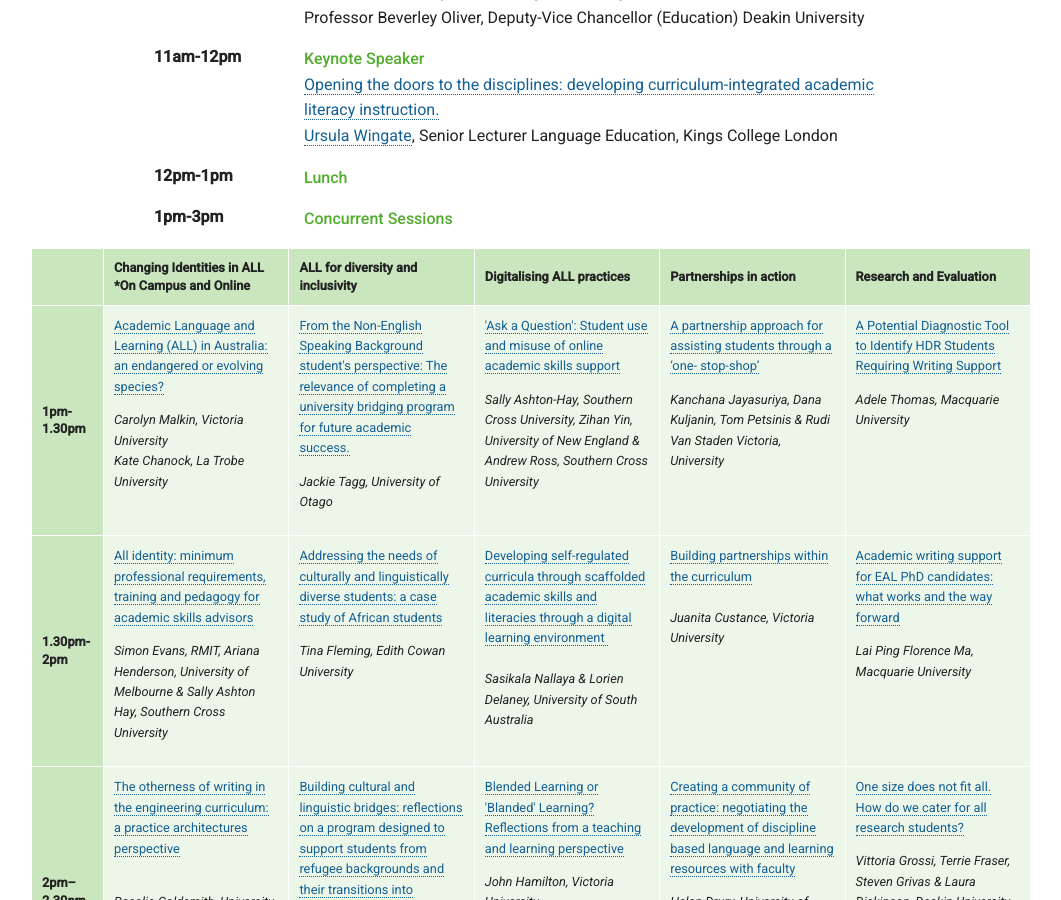
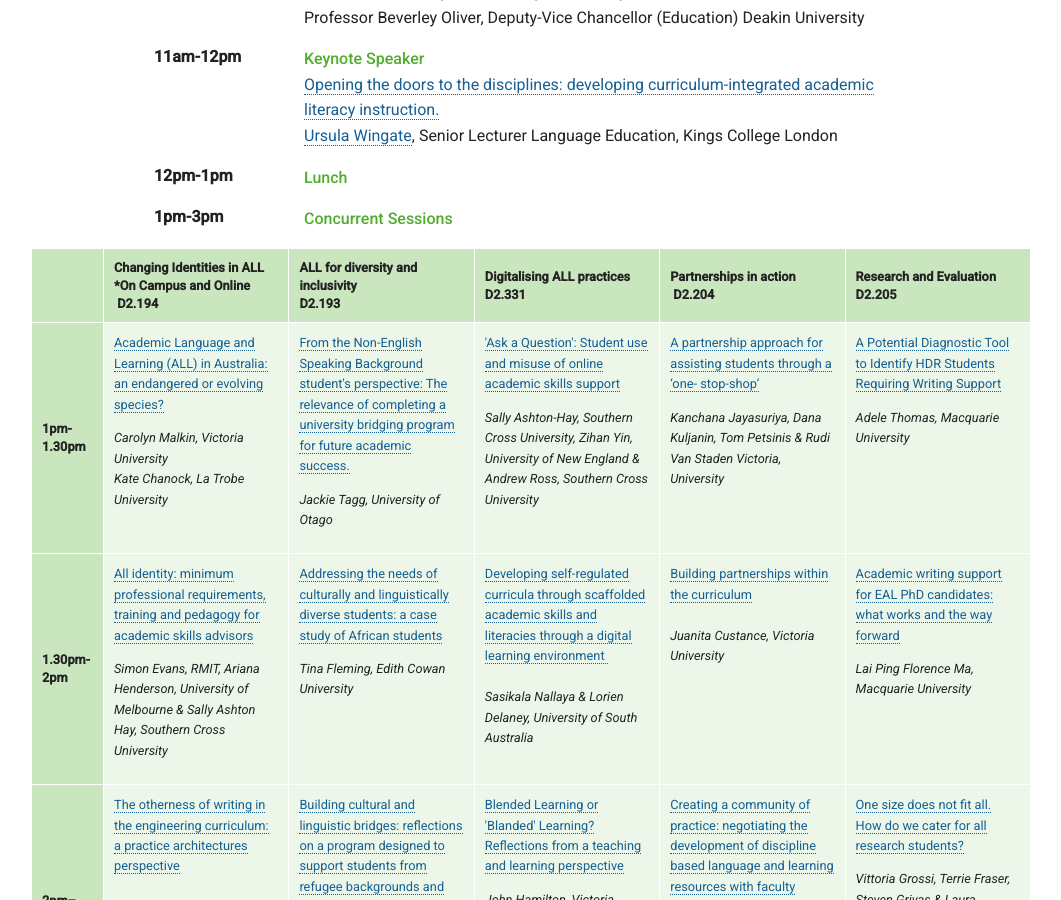
Before and after one commit to aallconference2017/aallconference2017.github.io, a Jekyll site: the page built from program/index.html, in a window 1280 px wide and 900 px high, scrolled down 836 px. Shown: the whole window, without its empty margins (113-1174 px from the left). Built offline with Jekyll 4.4.1, drawn with Linux system fonts in a browser that asks for light colours.

Commit message:
Updated 'program/index.html' via CloudCannon

```diff
--- a/program/index.html
+++ b/program/index.html
@@ -20,11 +20,11 @@ show_jump_links: true
                         <thead>
                             <tr>
                                 <th class="editable"></th>
-                                <th class="editable">Changing Identities in ALL &nbsp; *On Campus and Online</th>
-                                <th class="editable">ALL for diversity and inclusivity</th>
-                                <th class="editable">Digitalising ALL practices</th>
-                                <th class="editable">Partnerships in action</th>
-                                <th class="editable">Research and Evaluation</th>
+                                <th class="editable">Changing Identities in ALL &nbsp; *On Campus and Online&nbsp; &nbsp; &nbsp; &nbsp; &nbsp;D2.194</th>
+                                <th class="editable">ALL for diversity and inclusivity&nbsp; &nbsp; &nbsp; &nbsp; &nbsp; &nbsp; &nbsp; &nbsp; &nbsp; &nbsp; &nbsp; &nbsp; &nbsp; &nbsp; &nbsp; &nbsp; &nbsp; D2.193</th>
+                                <th class="editable">Digitalising ALL practices&nbsp; &nbsp; &nbsp; D2.331</th>
+                                <th class="editable">Partnerships in action&nbsp; &nbsp; &nbsp; &nbsp; &nbsp; &nbsp; &nbsp;D2.204</th>
+                                <th class="editable">Research and Evaluation&nbsp; &nbsp; &nbsp; &nbsp; D2.205</th>
                             </tr>
                         </thead>
                         <tbody>
```
